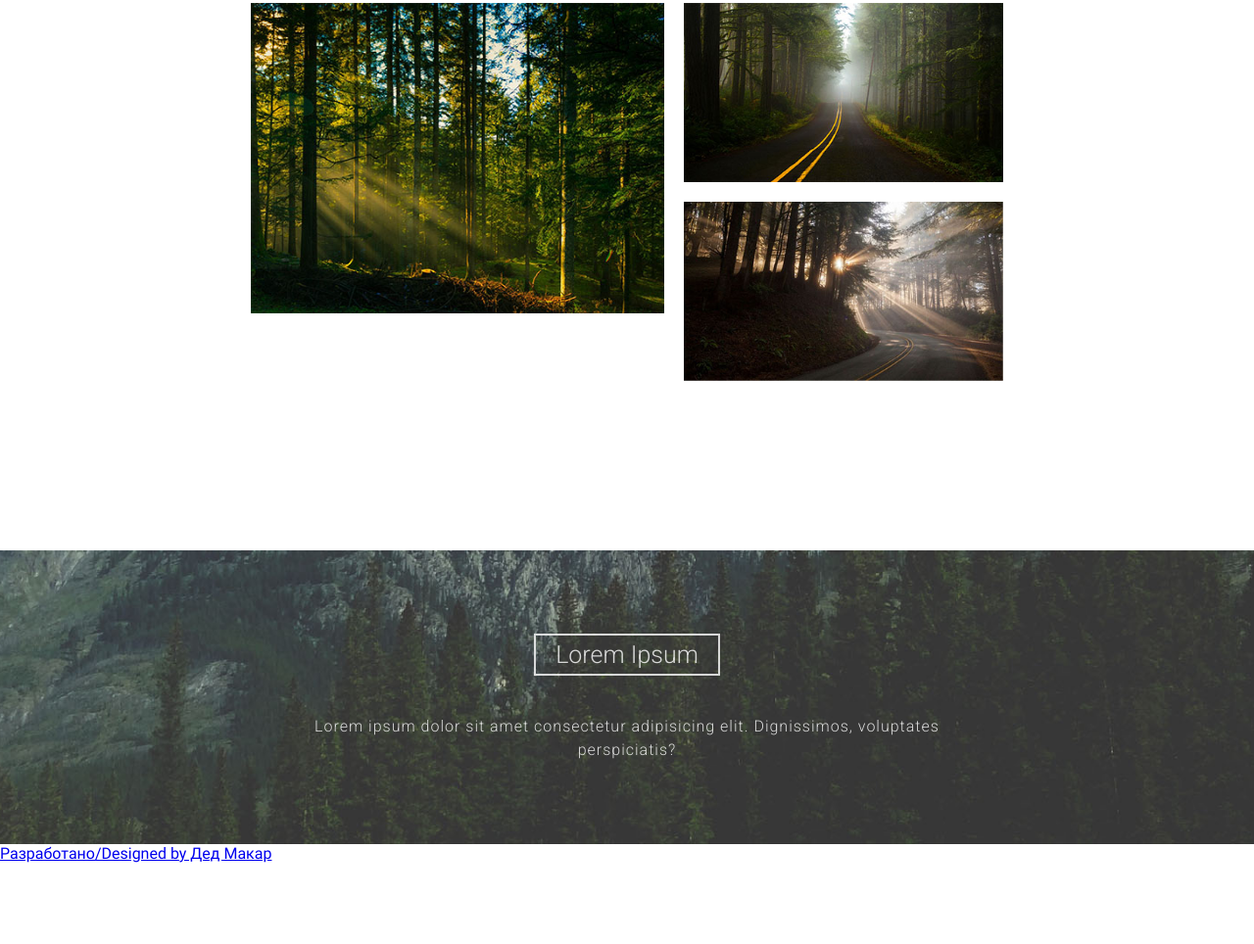
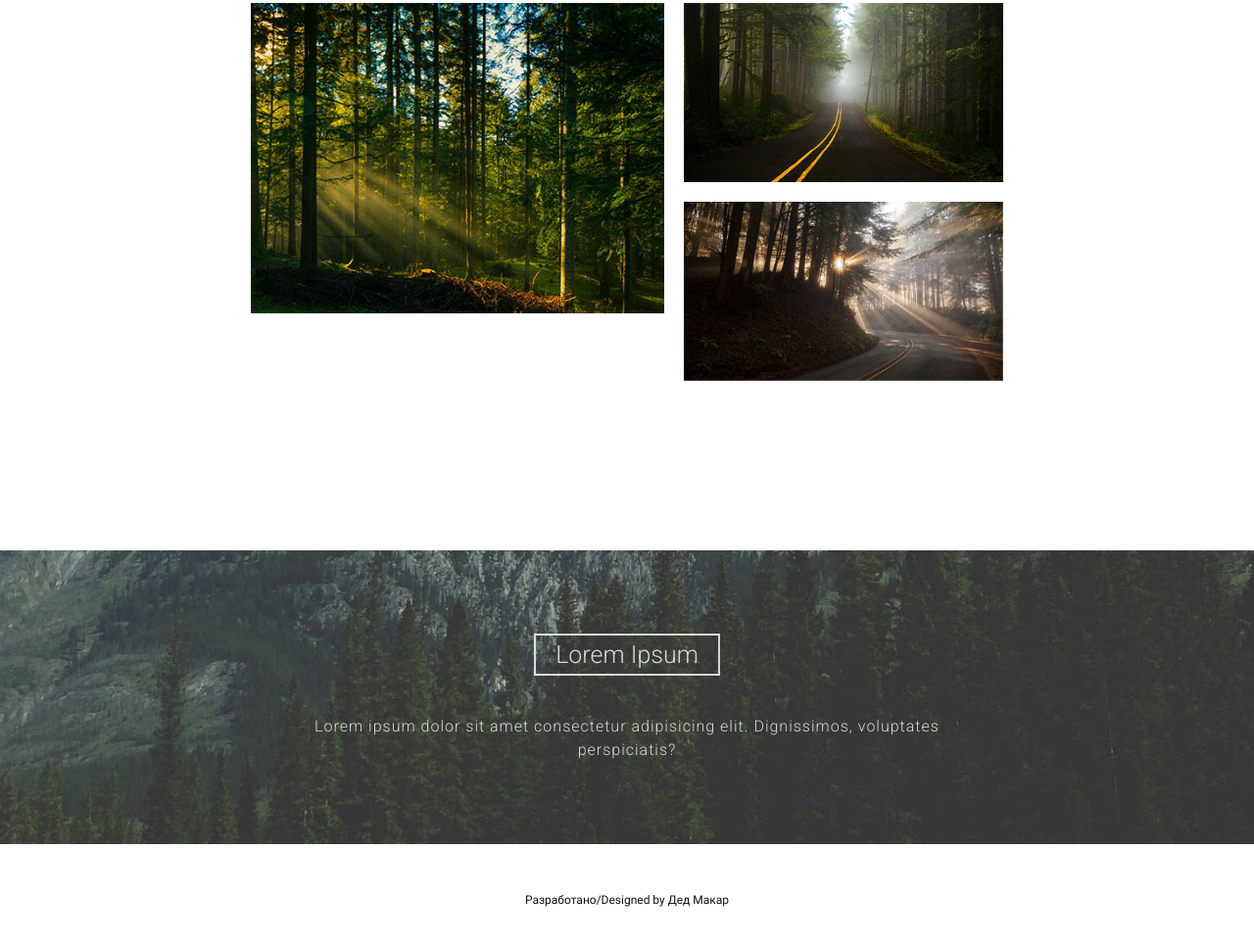
Before and after one commit to EGORSURAEV/Tourism, a plain HTML site: page index.html in a window 1280 px wide. Shown: the part 1038-2002 px from the top of the page at 98% size. Before the commit the page ends 1919 px from the top, so only its background shows below. Drawn offline with Linux system fonts and the light colour scheme.

Commit message:
Update main.css

```diff
--- a/css/main.css
+++ b/css/main.css
@@ -158,3 +158,19 @@ img {
     letter-spacing: 1px;
     opacity: 0.8;
 }
+
+.link-wrapper {
+    padding: 50px 0;
+    display: flex;
+    justify-content: center;
+    -ms-align-items: center;
+    align-items: center;
+}
+
+.author {
+    color: #111;
+    font-size: 12px;
+    text-decoration: none;
+    border-bottom: 2px solid transparent;
+    transition: 0.3s;
+}
```
